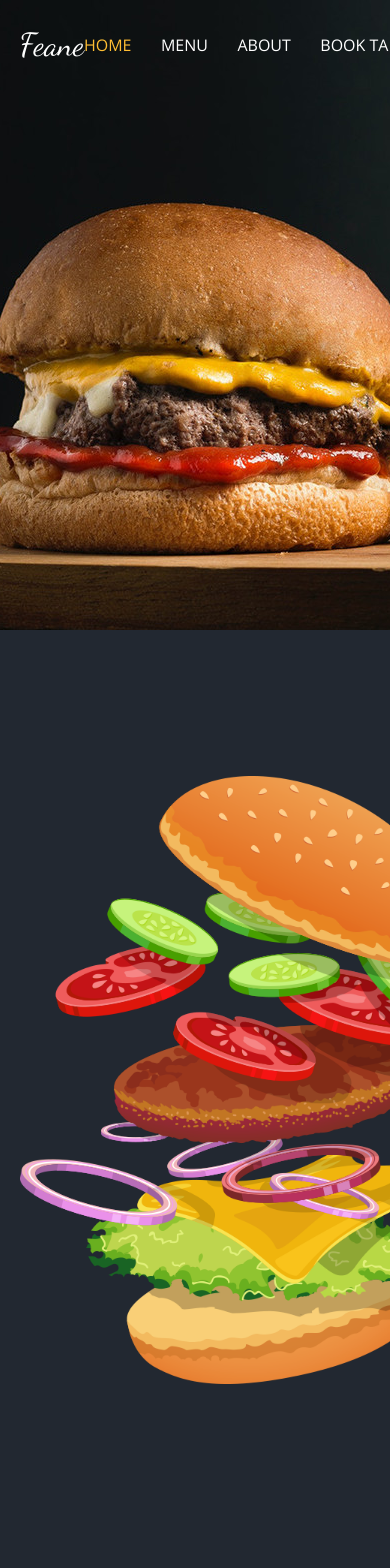
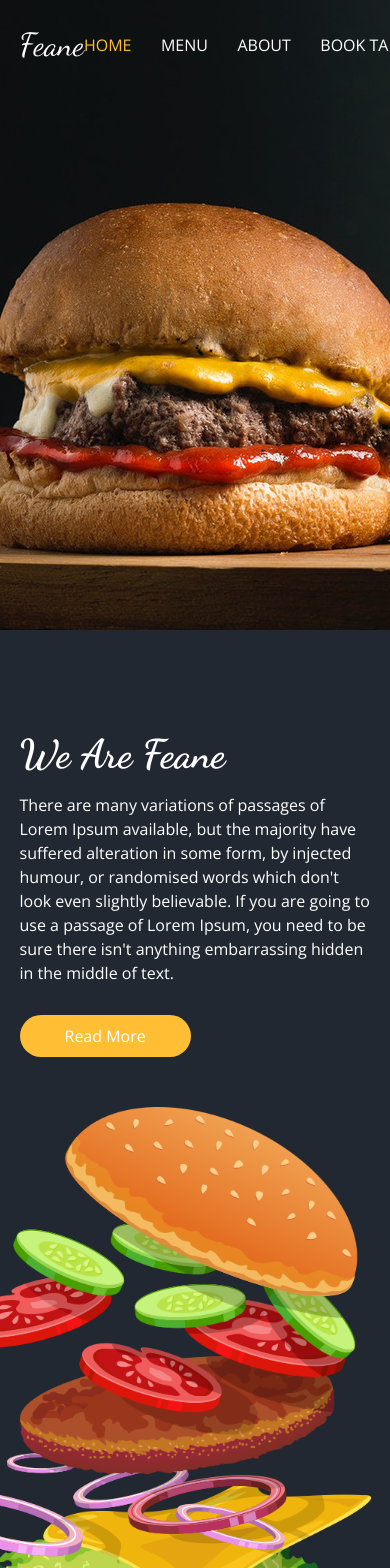
Before and after one commit to BrunoSilvaFaria/feane, a React (Vite) app: page /about in a window 390 px wide. Shown: the top 1568 px of the page. Built offline with nearby package versions, Linux system fonts and the light colour scheme.

Commit message:
feat: adição de responsividade a página Sobre

```diff
--- a/src/pages/About/About.jsx
+++ b/src/pages/About/About.jsx
@@ -5,7 +5,6 @@ function About() {
   return (
     <Conteiner>
       <div className="conteiner">
-        <img src="/assets/about-img.png" alt="" />
         <section>
           <h1>We Are Feane</h1>
           <p>
@@ -17,6 +16,7 @@ function About() {
           </p>
           <ButtonMenu className="btn">Read More</ButtonMenu>
         </section>
+        <img src="/assets/about-img.png" alt="" />
       </div>
     </Conteiner>
   );
--- a/src/pages/About/styles.js
+++ b/src/pages/About/styles.js
@@ -7,26 +7,33 @@ import colors from "../../helpers/color";
 export const Conteiner = styled.section`
   background-color: ${colors.blackBack};
   height: 900px;
-  .conteiner{
+  @media (max-width: 1000px) {
+    &{
+      height: auto;
+    }
+  }
+  .conteiner {
     ${displayFlex};
+    flex-wrap: wrap;
+    flex-direction: row-reverse;
     margin: auto;
     height: inherit;
     width: 90%;
     max-width: 950px;
   }
 
-  img{
+  img {
     width: 445px;
   }
 
-  section{
+  section {
     width: 450px;
-    h1{
+    h1 {
       ${HeaderDancing};
       margin-bottom: 15px;
     }
 
-    p{
+    p {
       ${ParagraphOpen};
     }
 
@@ -36,4 +43,19 @@ export const Conteiner = styled.section`
       padding: 10px 45px;
     }
   }
+  @media (max-width: 1000px) {
+    .conteiner {
+      max-width: 445px;
+    }
+
+    h1 {
+      margin-top: 100px;
+    }
+    .btn {
+      margin: 30px 0 50px 0;
+    }
+    img {
+      margin-bottom: 100px;
+    }
+  }
 `;
```
